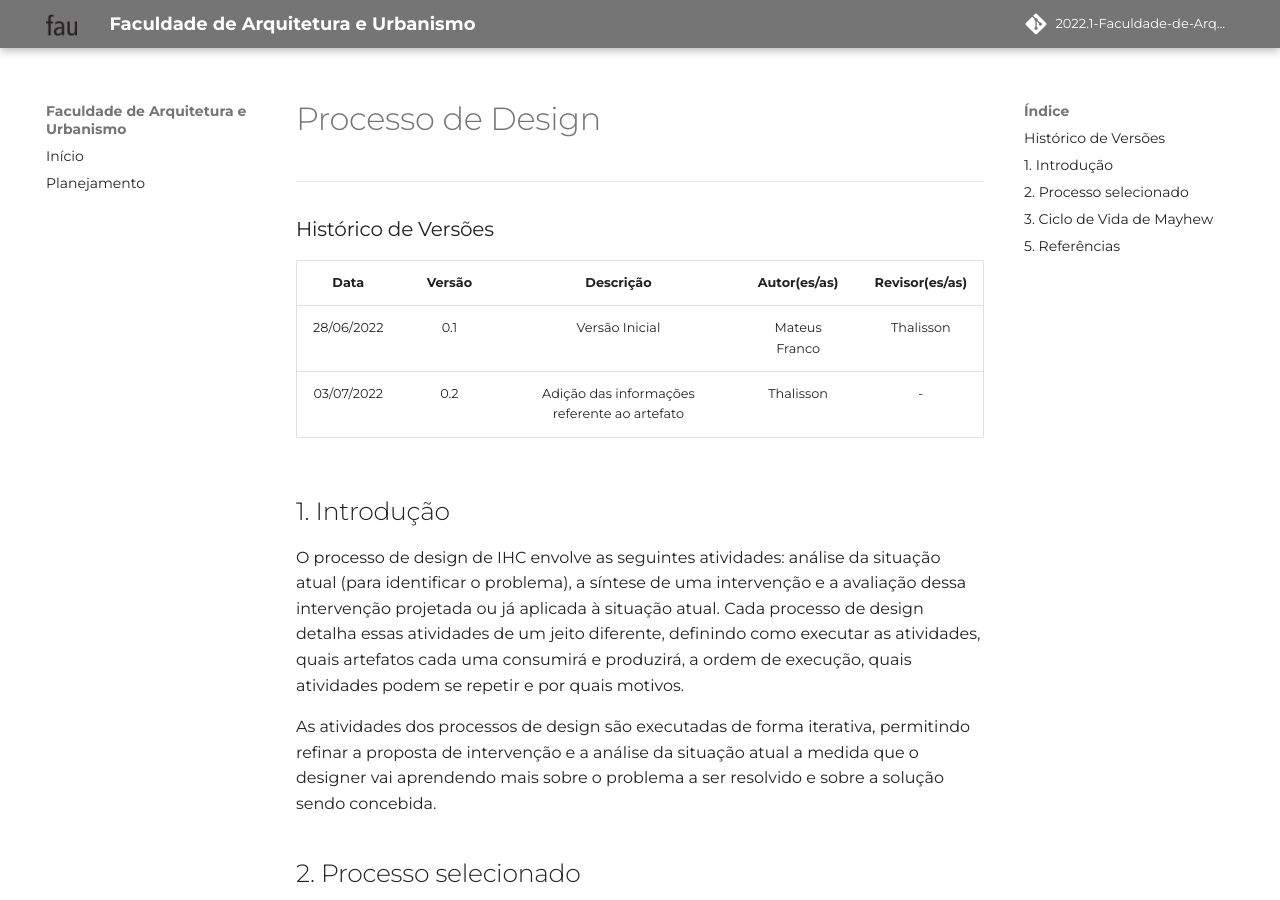
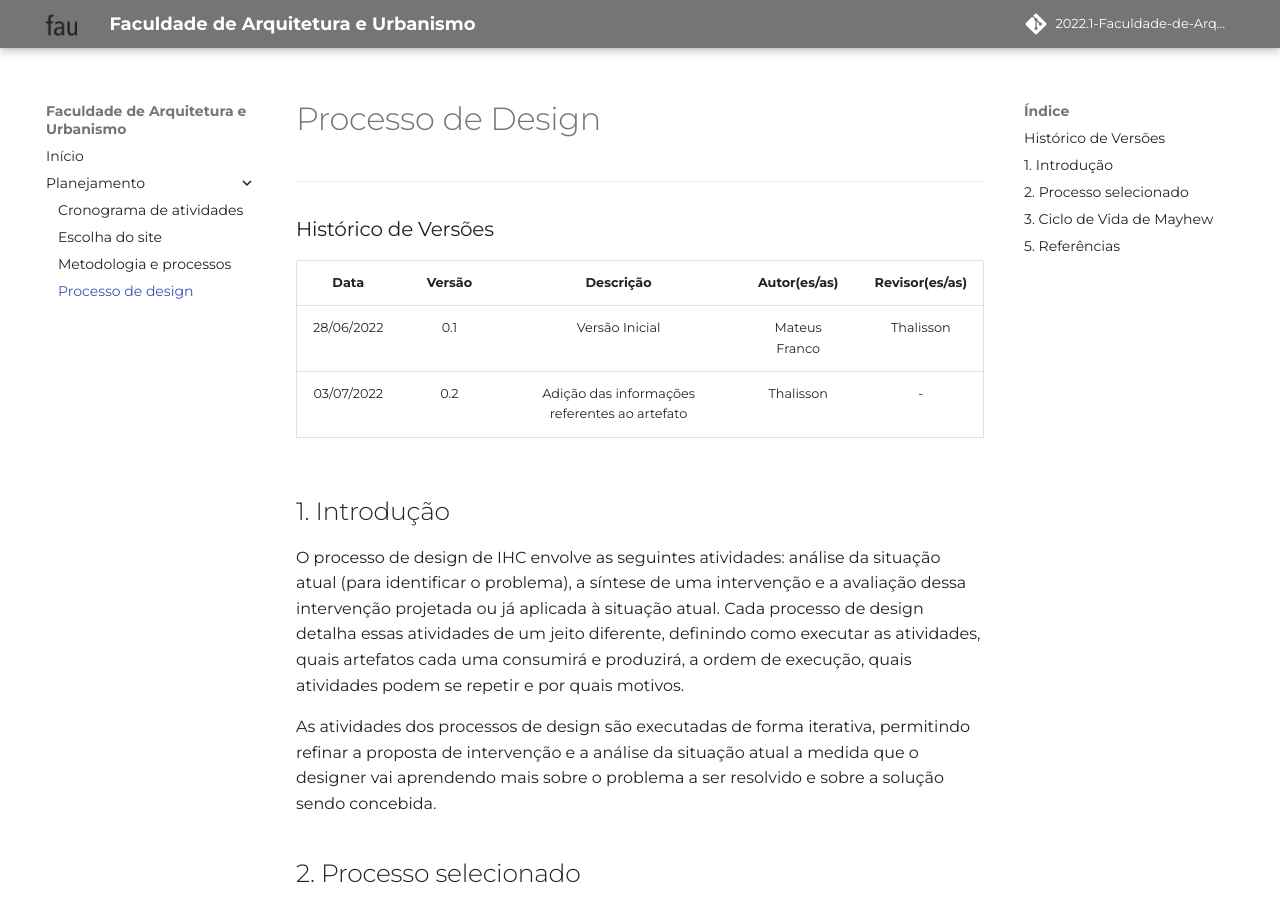
Before and after one commit to Mateusvff/2022.1-Faculdade-de-Arquitetura-e-Urbanismo, an MkDocs documentation site: the page built from docs/planejamento/processo-de-design.md, in a window 1280 px wide and 900 px high. Built offline with MkDocs 1.6.1 and Material for MkDocs 9.7.7, drawn with Linux system fonts in a browser that asks for light colours; some web fonts are replaced; comment, search, counter and statistics services are not loaded.

Commit message:
add to mkdocs

```diff
--- a/docs/planejamento/processo-de-design.md
+++ b/docs/planejamento/processo-de-design.md
@@ -6,7 +6,7 @@
 **Data** | **Versão** | **Descrição** | **Autor(es/as)** | **Revisor(es/as)**
 :---: | :---: | :---: | :---:  | :---:
 28/06/2022 | 0.1 | Versão Inicial | Mateus Franco | Thalisson
-03/07/2022 | 0.2 | Adição das informações referente ao artefato | Thalisson | -
+03/07/2022 | 0.2 | Adição das informações referentes ao artefato | Thalisson | -
 
 ## 1. Introdução
 O processo de design de IHC envolve as seguintes atividades: análise da situação atual (para identificar o problema), a síntese de uma intervenção e a avaliação dessa intervenção projetada ou já aplicada à situação atual. Cada processo de design detalha essas atividades de um jeito diferente, definindo como executar as atividades, quais artefatos cada uma consumirá e produzirá, a ordem de execução, quais atividades podem se repetir e por quais motivos.
--- a/mkdocs.yml
+++ b/mkdocs.yml
@@ -24,4 +24,8 @@ plugins:
 # Content Menu
 nav:
   - Início: index.md
-  - Planejamento: escolha-do-site.md
+  - Planejamento:
+    - Cronograma de atividades: planejamento/cronograma-de-atividades.md
+    - Escolha do site: planejamento/escolha-do-site.md
+    - Metodologia e processos: planejamento/metodologia-e-processos.md
+    - Processo de design: planejamento/processo-de-design.md
```
